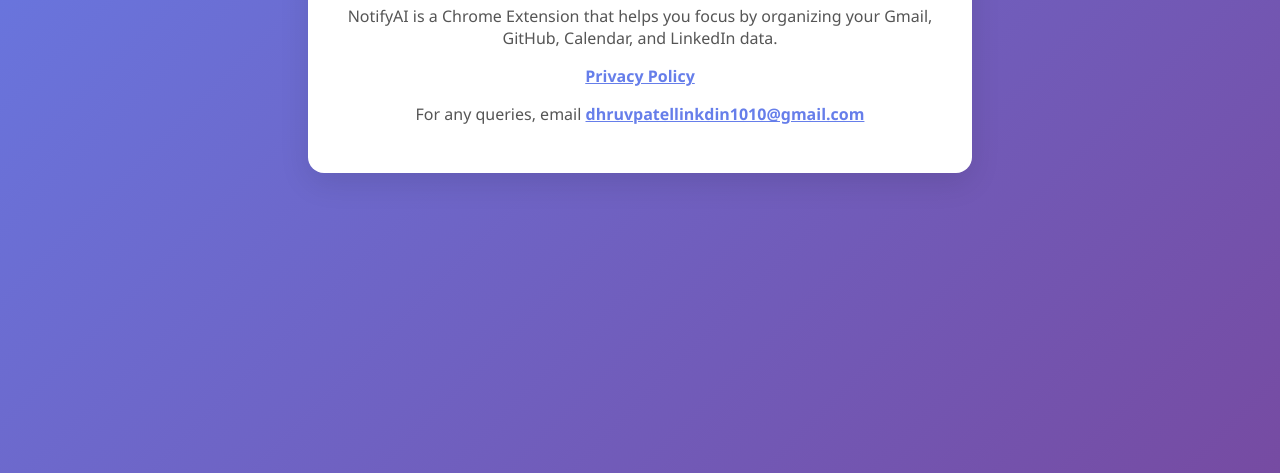
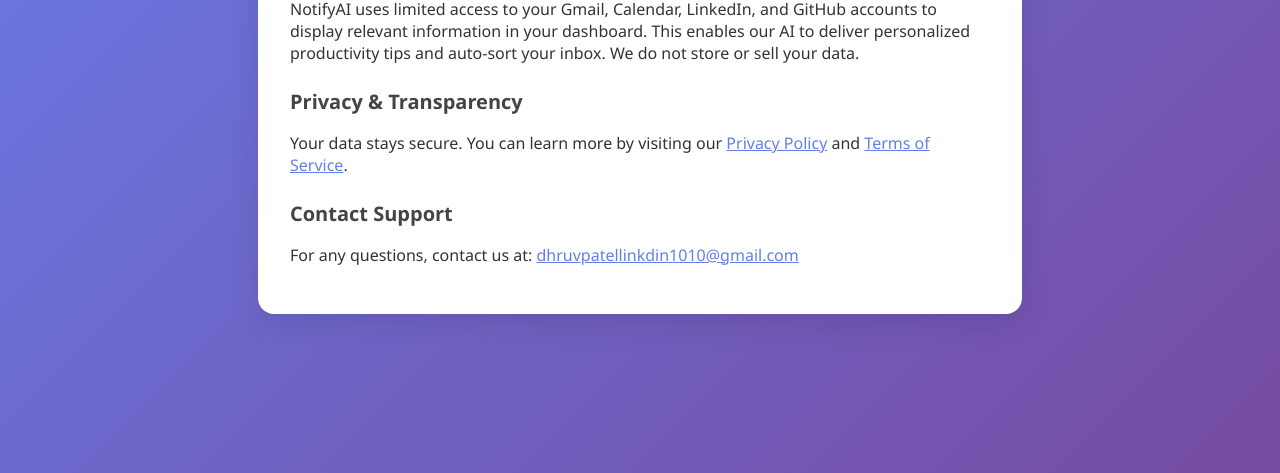
Before and after one commit to Dhruv942/chrome, a browser extension: page another/public/home.html in a window 1280 px wide. Shown: the part 407-880 px from the top of the page. Drawn offline with Linux system fonts and the light colour scheme.

Commit message:
home changes

```diff
--- a/another/public/home.html
+++ b/another/public/home.html
@@ -4,7 +4,7 @@
   <meta charset="UTF-8" />
   <meta name="viewport" content="width=device-width, initial-scale=1.0" />
   <meta name="google-site-verification" content="google99505653ab964580" />
-  <title>NotifyAI Chrome Extension</title>
+  <title>NotifyAI – Smart Inbox Chrome Extension</title>
   <style>
     body {
       background: linear-gradient(135deg, #667eea 0%, #764ba2 100%);
@@ -14,14 +14,16 @@
       align-items: center;
       padding: 2rem;
       min-height: 100vh;
+      color: #333;
     }
     .container {
       background: white;
       padding: 2rem;
       border-radius: 1rem;
-      max-width: 600px;
-      text-align: center;
+      max-width: 700px;
+      width: 100%;
       box-shadow: 0 10px 30px rgba(0,0,0,0.1);
+      text-align: left;
     }
     h1 {
       background: linear-gradient(to right, #667eea, #764ba2);
@@ -30,27 +32,43 @@
       font-size: 2rem;
       margin-bottom: 1rem;
     }
+    h2 {
+      font-size: 1.25rem;
+      margin-top: 1.5rem;
+      color: #444;
+    }
     p {
-      color: #555;
       font-size: 1rem;
       margin-bottom: 1rem;
     }
     a {
       color: #667eea;
       text-decoration: underline;
-      font-weight: bold;
     }
   </style>
 </head>
 <body>
   <div class="container">
     <h1>Welcome to NotifyAI</h1>
+
     <p>
-      NotifyAI is a Chrome Extension that helps you focus by organizing your Gmail, GitHub, Calendar, and LinkedIn data.
+      <strong>NotifyAI</strong> is a Chrome Extension designed to help you focus by organizing and intelligently prioritizing your unread emails, GitHub updates, Google Calendar events, and LinkedIn notifications — all in one smart inbox.
     </p>
-<p><a href="/privacy">Privacy Policy</a></p>
 
-    <p>For any queries, email <a href="mailto:dhruvpatellinkdin1010@gmail.com">dhruvpatellinkdin1010@gmail.com</a></p>
+    <h2>Why We Request Access</h2>
+    <p>
+      NotifyAI uses limited access to your Gmail, Calendar, LinkedIn, and GitHub accounts to display relevant information in your dashboard. This enables our AI to deliver personalized productivity tips and auto-sort your inbox. We do not store or sell your data.
+    </p>
+
+    <h2>Privacy & Transparency</h2>
+    <p>
+      Your data stays secure. You can learn more by visiting our <a href="/privacy">Privacy Policy</a> and <a href="/terms">Terms of Service</a>.
+    </p>
+
+    <h2>Contact Support</h2>
+    <p>
+      For any questions, contact us at: <a href="mailto:dhruvpatellinkdin1010@gmail.com">dhruvpatellinkdin1010@gmail.com</a>
+    </p>
   </div>
 </body>
 </html>
```
